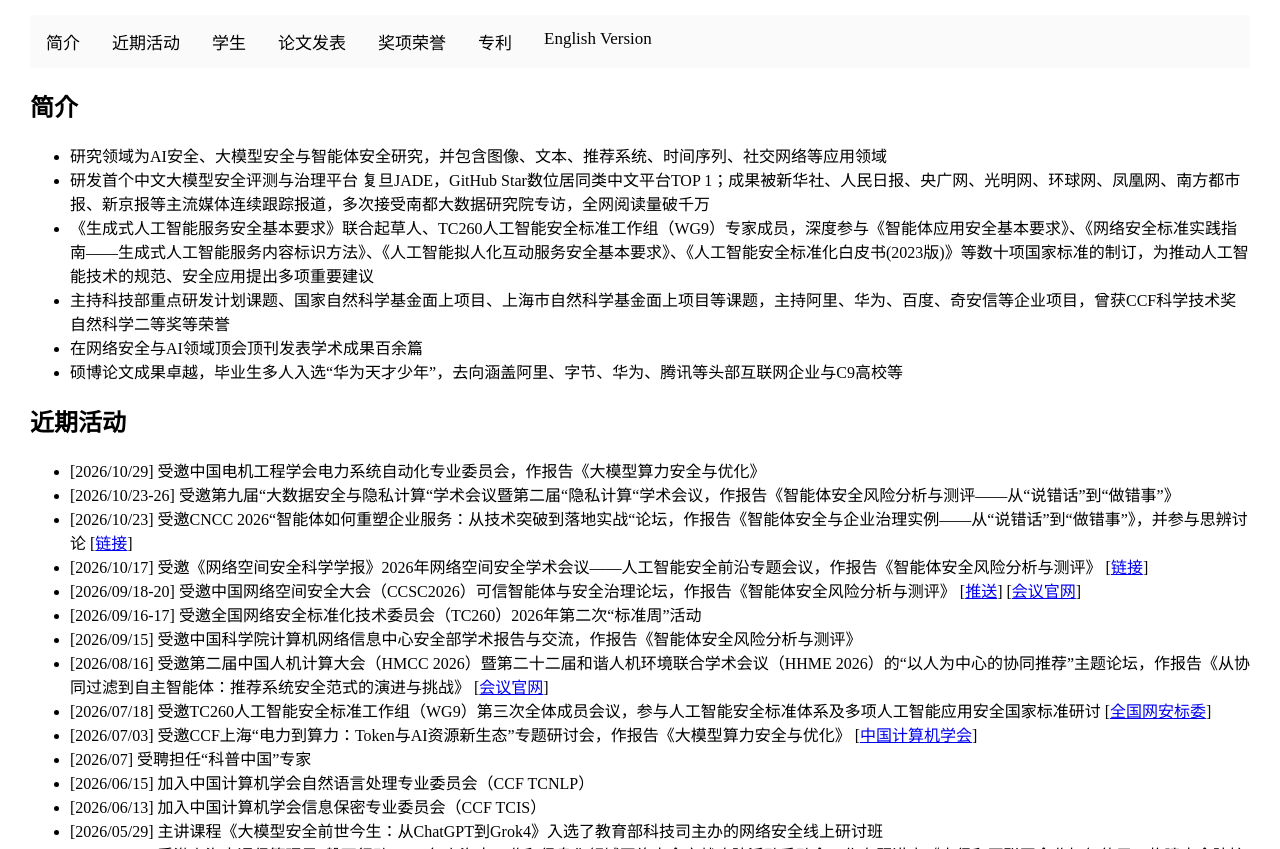
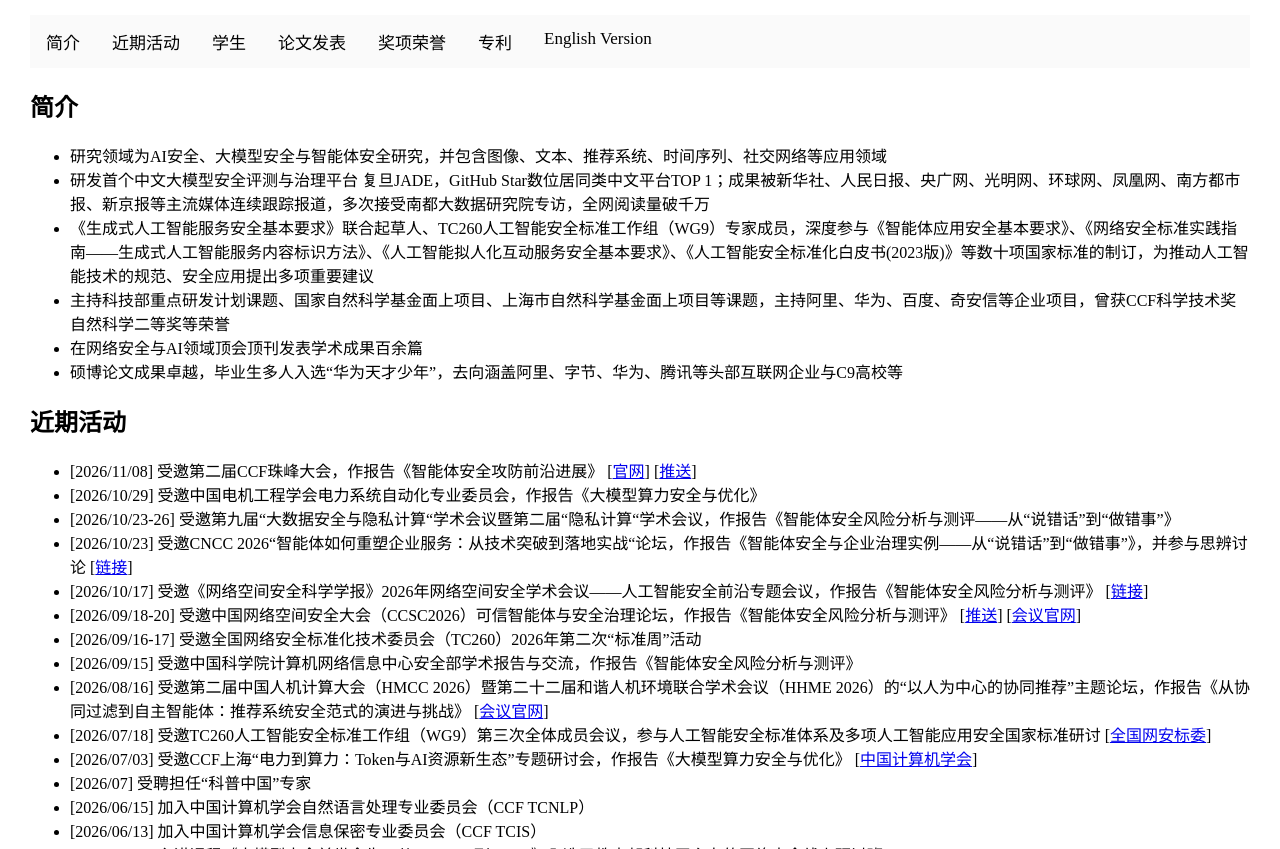
Before and after one commit to mi-zhang-fdu/mi-zhang-fdu.github.io, a plain HTML site: page index.chn.html in a window 1280 px wide. Shown: the part 251-1100 px from the top of the page. Drawn offline with Linux system fonts and the light colour scheme.

Commit message:
added news

```diff
--- a/index.chn.html
+++ b/index.chn.html
@@ -270,6 +270,7 @@
 
 <h2 id='talks'>近期活动</h2>
 <ul>
+  <li>[2026/11/08] 受邀第二届CCF珠峰大会，作报告《智能体安全攻防前沿进展》 [<a href="https://ccf.org.cn/CCFSQC2">官网</a>] [<a href="https://mp.weixin.qq.com/s/FKFQlQnx2nkH_VybGjXyjQ">推送</a>]</li>
   <li>[2026/10/29] 受邀中国电机工程学会电力系统自动化专业委员会，作报告《大模型算力安全与优化》</li>
   <li>[2026/10/23-26] 受邀第九届“大数据安全与隐私计算“学术会议暨第二届“隐私计算“学术会议，作报告《智能体安全风险分析与测评——从“说错话”到“做错事”》</li>
   <li>[2026/10/23] 受邀CNCC 2026“智能体如何重塑企业服务：从技术突破到落地实战“论坛，作报告《智能体安全与企业治理实例——从“说错话”到“做错事”》，并参与思辨讨论 [<a href="https://ccf.org.cn/CNCC2026/schedule_d_4154">链接</a>]</li>
```
Also changed, not shown: index.html (+2 -0 lines).
